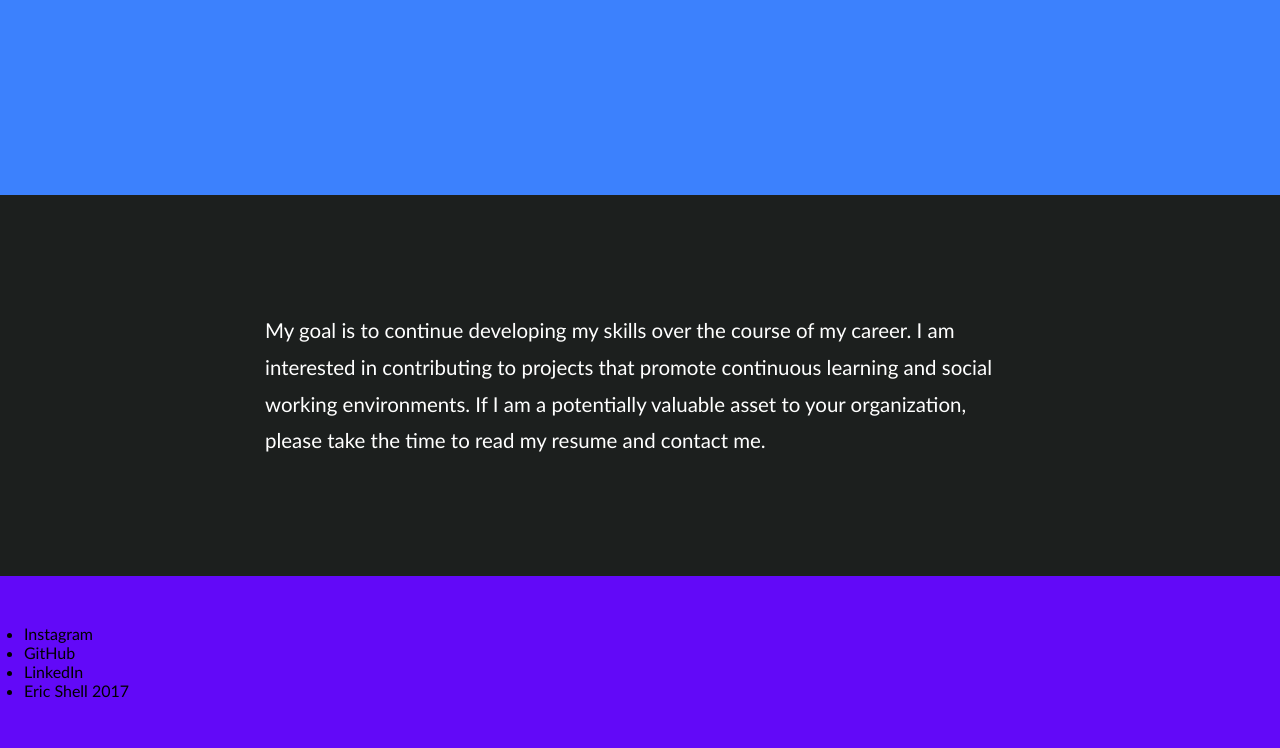
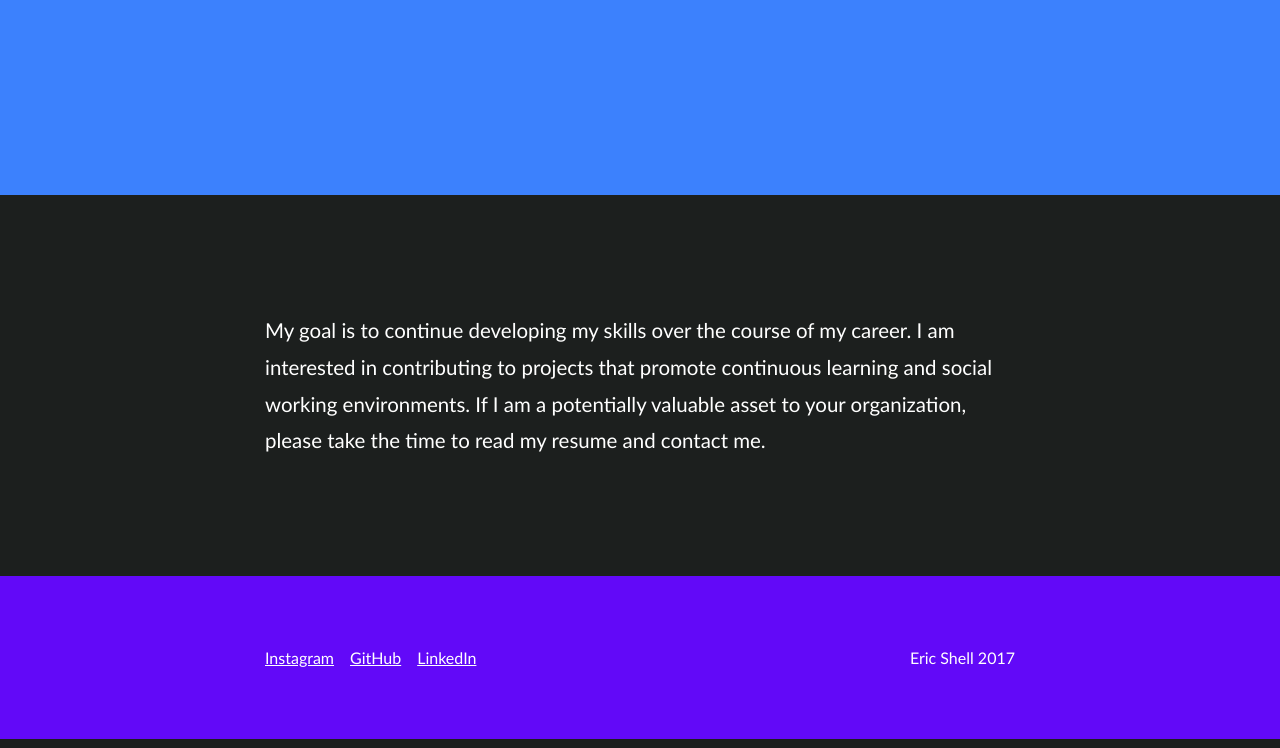
Before and after one commit to eric-shell/static-eric-shell, a website: page index.html in a window 1280 px wide. Shown: the part 2658-3406 px from the top of the page. Drawn offline with Linux system fonts and the light colour scheme.

Commit message:
Adding basic theming to the footer

```diff
--- a/index.html
+++ b/index.html
@@ -364,9 +364,9 @@
 
 		<footer id="footer" role="contentinfo">
 			<ul>
-				<li>Instagram</li>
-				<li>GitHub</li>
-				<li>LinkedIn</li>
+				<li><a href="https://instagram.com/ericshell" target="_blank">Instagram</a></li>
+				<li><a href="https://github.com/eric-shell" target="_blank">GitHub</a></li>
+				<li><a href="http://linkedin.com/in/ericshell" target="_blank">LinkedIn</a></li>
 				<li>Eric Shell 2017</li>
 			</ul>
 		</footer>
--- a/styles/components/_footer.scss
+++ b/styles/components/_footer.scss
@@ -2,6 +2,33 @@
 
   #footer{
   	background: $violet;
-  	padding: 3rem 1.5rem;
+  	padding: 4.5rem 1.5rem;
+
+  	ul{
+  		@include container;
+  		list-style: none;
+  		display: flex;
+
+  		li{
+  			color: $white;
+
+  			a{
+  				color: $white;
+  				padding: 0 0 0 1em;
+  			}
+
+   			&:first-child{
+
+  				a{
+  					padding: 0;
+  				}
+  			}
+
+  			&:last-child{
+	  			flex-grow: 1;
+	  			text-align: right;
+	  		}
+  		}
+  	}
   }
 }
```
Also changed, not shown: min/styles.min.css, 1 other file.
